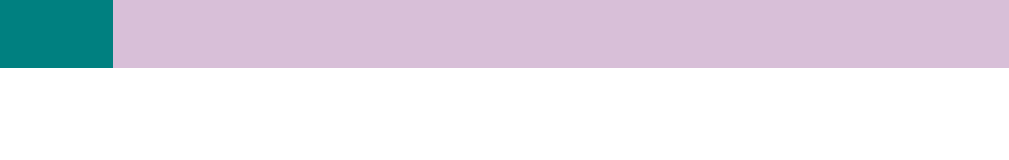
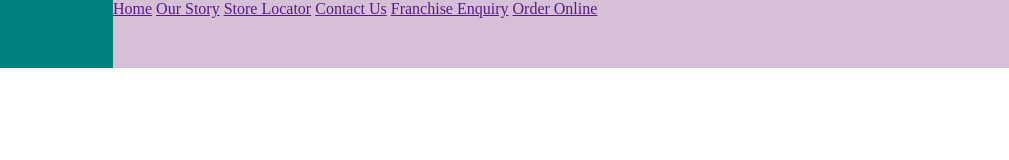
Before and after one commit to kuldip2002/lapinoz, a plain HTML site: page index.html in a window 1280 px wide. Shown: the full height of the page, 271-1280 px from the left. Drawn offline with Linux system fonts and the light colour scheme.

Commit message:
add a menu

```diff
--- a/index.html
+++ b/index.html
@@ -13,7 +13,14 @@
         <div class="img">
             <img src="images/lapinoz-logo.png">
         </div>
-        <nav class="menu"></nav>
+        <nav class="menu">
+            <a href="">Home</a>
+            <a href="">Our Story</a>
+            <a href="">Store Locator</a>
+            <a href="">Contact Us</a>
+            <a href="">Franchise Enquiry</a>
+            <a href="">Order Online</a>
+        </nav>
     </header>
 </body>
 </html>
```
